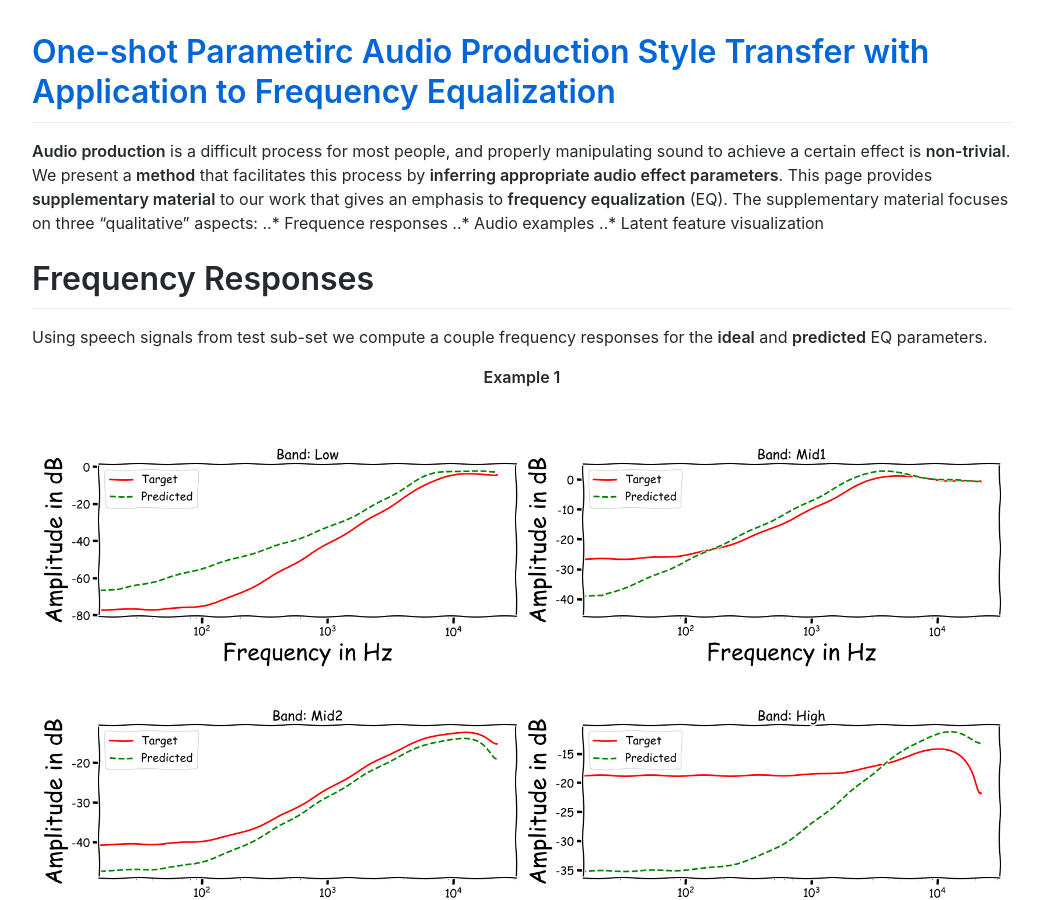
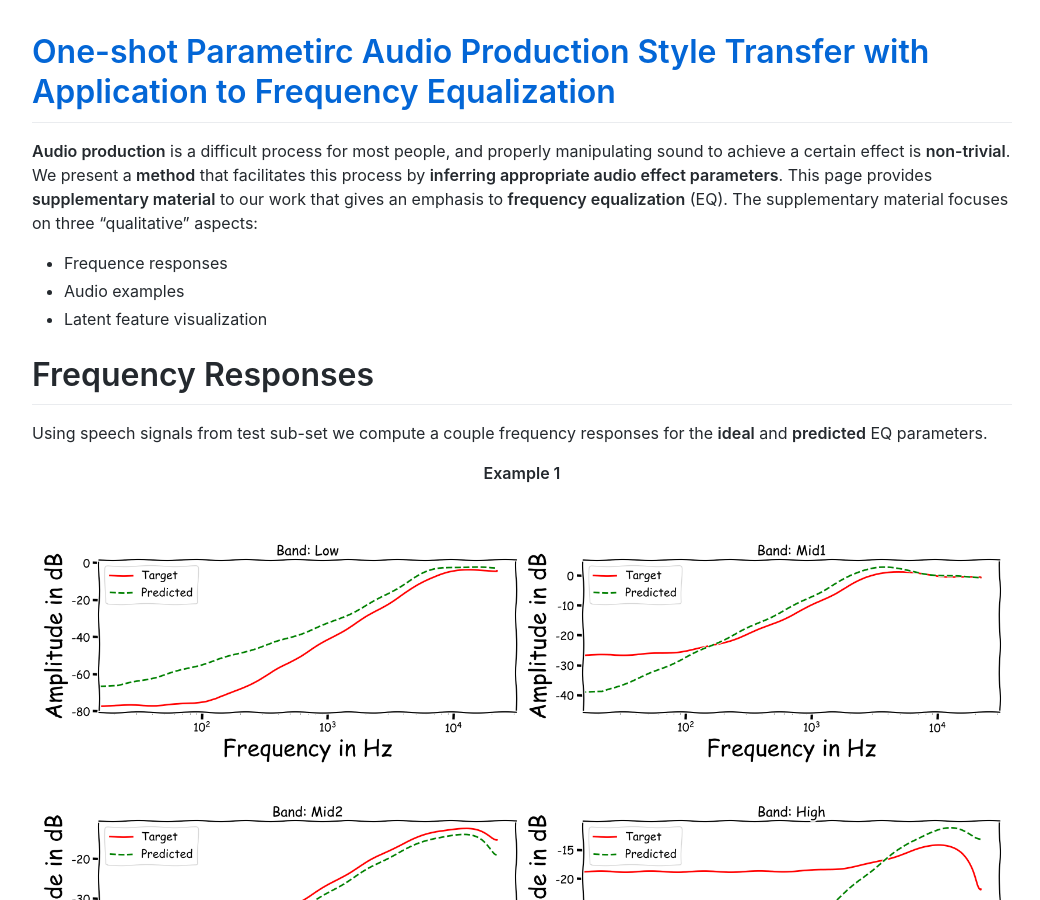
Before and after one commit to Js-Mim/sp-demo, a Jekyll site: the page built from index.md, in a window 1280 px wide and 900 px high. Shown: the whole window, without its empty margins (118-1158 px from the left). Built offline with Jekyll 4.4.1, drawn with Linux system fonts in a browser that asks for light colours; comment, search, counter and statistics services are not loaded.

```diff
--- a/index.md
+++ b/index.md
@@ -2,9 +2,9 @@
 layout: default
 ---
 **Audio production** is a difficult process for most people, and properly manipulating sound to achieve a certain effect is **non-trivial**. We present a **method** that facilitates this process by **inferring appropriate audio effect parameters**. This page provides **supplementary material** to our work that gives an emphasis to **frequency equalization** (EQ). The supplementary material focuses on three "qualitative" aspects:
-..* Frequence responses
-..* Audio examples
-..* Latent feature visualization
+* Frequence responses
+* Audio examples
+* Latent feature visualization
 
 # Frequency Responses
 Using speech signals from test sub-set we compute a couple frequency responses for the **ideal** and **predicted** EQ parameters.
```
